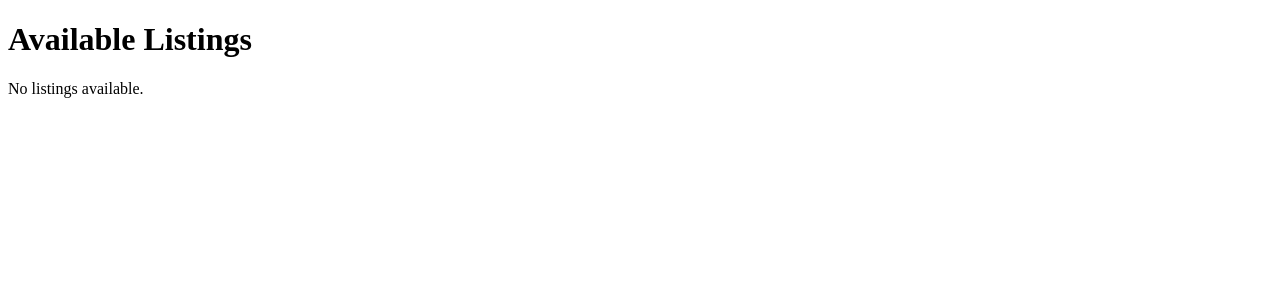
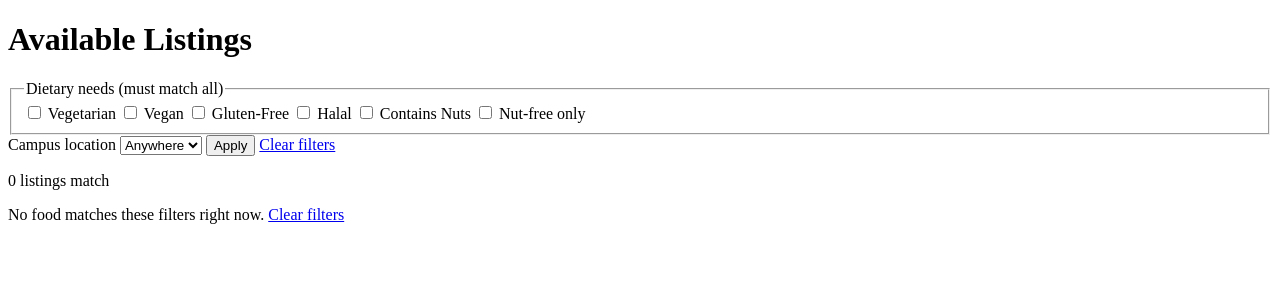
Before and after one commit to Barlos1233/Project-2, a Flask app: page /listings/ in a window 1280 px wide. Shown: the top 300 px of the page. Run offline with Flask 3, Linux system fonts and the light colour scheme; the visitor is signed in with stand-in values (Sample User, id 1); data that the repository does not hold is empty.

Commit message:
US8 version1

```diff
--- a/src/app.py
+++ b/src/app.py
@@ -1,5 +1,6 @@
 import os
 
+import click
 from flask import Flask, abort, jsonify, render_template
 from flask_login import current_user, login_required
 from sqlalchemy import text
@@ -7,6 +8,15 @@ from sqlalchemy import text
 from auth.routes import auth_bp
 from extensions import db, login_manager
 from listings.routes import listings_bp
+from models import Location
+
+
+CAMPUS_LOCATIONS = [
+    "Student Union",
+    "Library",
+    "Engineering Building",
+    "Dorms North",
+]
 
 
 def create_app():
@@ -26,6 +36,14 @@ def create_app():
     # Make sure the database tables exist before the app starts serving pages.
     with app.app_context():
         db.create_all()
+
+    @app.cli.command("seed-locations")
+    def seed_locations():
+        for name in CAMPUS_LOCATIONS:
+            if not Location.query.filter_by(name=name).first():
+                db.session.add(Location(name=name))
+        db.session.commit()
+        click.echo("Locations seeded")
 
     # Keep the short login links working alongside the /auth links.
     app.add_url_rule(
--- a/src/listings/routes.py
+++ b/src/listings/routes.py
@@ -1,16 +1,22 @@
 from datetime import datetime, timezone
+
+from flask import Blueprint, flash, redirect, render_template, request, url_for
 from flask_login import current_user, login_required
-
-from flask import Blueprint, flash, redirect, render_template, url_for
-from flask_login import current_user, login_required
+from sqlalchemy import String, cast
 
 from decorators import vendor_required
 from extensions import db
-from models import Listing
+from models import FILTERABLE_TAGS, Listing, Location
 from .forms import ListingForm, to_utc
 
 
 listings_bp = Blueprint("listings", __name__, url_prefix="/listings")
+
+
+def _contains_tag(tag):
+    if db.session.get_bind().dialect.name == "sqlite":
+        return cast(Listing.dietary_tags, String).like(f'%"{tag}"%')
+    return Listing.dietary_tags.contains([tag])
 
 
 @listings_bp.route("/new", methods=["GET", "POST"])
@@ -26,7 +32,7 @@ def post_listing():
             title=form.title.data.strip(),
             description=form.description.data.strip(),
             portions=form.portions.data,
-            pickup_location=form.pickup_location.data.strip(),
+            location_id=form.location_id.data,
             dietary_tags=form.dietary_tags.data,
             pickup_start=to_utc(form.pickup_start.data),
             pickup_end=to_utc(form.pickup_end.data),
@@ -56,20 +62,34 @@ def my_listings():
 @listings_bp.get("/")
 @login_required
 def browse_listings():
+    selected_tags = [
+        tag for tag in request.args.getlist("tags") if tag in FILTERABLE_TAGS
+    ]
+    nut_free = request.args.get("nut_free") == "1"
+    location_id = request.args.get("location", type=int)
+    page = request.args.get("page", 1, type=int)
 
-    now = datetime.now(timezone.utc)
+    query = Listing.query.filter(Listing.pickup_end > datetime.now(timezone.utc))
+    query = query.filter(Listing.portions > 0)
+    if selected_tags:
+        query = query.filter(*(_contains_tag(tag) for tag in selected_tags))
+    if nut_free:
+        query = query.filter(~_contains_tag("contains nuts"))
+    if location_id:
+        query = query.filter(Listing.location_id == location_id)
 
-    listings = (
-        Listing.query
-        .filter(Listing.pickup_end > now)
-        .filter(Listing.portions > 0)
-        .order_by(Listing.pickup_end.asc())
-        .all()
+    pagination = query.order_by(Listing.pickup_start).paginate(
+        page=page, per_page=12, error_out=False
     )
 
     return render_template(
         "browse_listings.html",
-        listings=listings
+        pagination=pagination,
+        locations=Location.query.order_by(Location.name).all(),
+        tag_choices=FILTERABLE_TAGS,
+        selected_tags=selected_tags,
+        nut_free=nut_free,
+        location_id=location_id,
     )
 # us4
 
--- a/src/models.py
+++ b/src/models.py
@@ -4,6 +4,7 @@ from sqlalchemy.dialects.postgresql import ARRAY
 from extensions import db, login_manager
 
 DIETARY_TAGS = ["vegetarian", "vegan", "gluten-free", "halal", "contains nuts"]
+FILTERABLE_TAGS = list(DIETARY_TAGS)
 
 # US1: User accounts, role, and password hashing support registration and login.
 # A user can be a student or vendor. Passwords are saved in a protected form.
@@ -26,6 +27,11 @@ class User(UserMixin,db.Model):
         # Check a typed password against the protected saved code.
         return check_password_hash(self.password_hash, password)
 
+class Location(db.Model):
+    __tablename__ = "locations"
+
+    id = db.Column(db.Integer, primary_key=True)
+    name = db.Column(db.String(100), nullable=False, unique=True)
 
 @login_manager.user_loader
 def load_user(user_id):
@@ -46,18 +52,22 @@ class Listing(db.Model):
     title = db.Column(db.String(120), nullable=False)
     description = db.Column(db.Text, nullable=False)
     portions = db.Column(db.Integer, nullable=False)
-    pickup_location = db.Column(db.String(255), nullable=False)
+    location_id = db.Column(
+        db.Integer, db.ForeignKey("locations.id"), nullable=False, index=True
+    )
     dietary_tags = db.Column(ARRAY(db.String), nullable=False, default=list)
     pickup_start = db.Column(db.DateTime(timezone=True), nullable=False)
     pickup_end = db.Column(db.DateTime(timezone=True), nullable=False)
     created_at = db.Column(db.DateTime(timezone=True), server_default=db.func.now())
 
     vendor = db.relationship("User", backref="listings")
+    location = db.relationship("Location")
 
     # Keep the number of portions and the pickup times within safe limits.
     __table_args__ = (
         db.CheckConstraint("portions BETWEEN 1 AND 100", name="ck_portions_range"),
         db.CheckConstraint("pickup_end > pickup_start", name="ck_window_order"),
+        db.Index("ix_listings_dietary_tags", "dietary_tags", postgresql_using="gin"),
     )
 
 
--- a/src/templates/browse_listings.html
+++ b/src/templates/browse_listings.html
@@ -1,56 +1,70 @@
-<!DOCTYPE html>
-<html>
+<!doctype html>
+<html lang="en">
   <head>
+    <meta charset="utf-8">
     <title>Browse Listings</title>
   </head>
   <body>
-
     <h1>Available Listings</h1>
 
-{% if listings %}
+    <form method="get" action="{{ url_for('listings.browse_listings') }}">
+      <fieldset>
+        <legend>Dietary needs (must match all)</legend>
+        {% for tag in tag_choices %}
+          <label>
+            <input type="checkbox" name="tags" value="{{ tag }}"
+                   {% if tag in selected_tags %}checked{% endif %}>
+            {{ tag.title() }}
+          </label>
+        {% endfor %}
+        <label>
+          <input type="checkbox" name="nut_free" value="1"
+                 {% if nut_free %}checked{% endif %}>
+          Nut-free only
+        </label>
+      </fieldset>
 
-    {% for listing in listings %}
+      <label>Campus location
+        <select name="location">
+          <option value="">Anywhere</option>
+          {% for loc in locations %}
+            <option value="{{ loc.id }}"
+                    {% if loc.id == location_id %}selected{% endif %}>
+              {{ loc.name }}
+            </option>
+          {% endfor %}
+        </select>
+      </label>
 
-        <div style="border:1px solid black;padding:10px;margin-bottom:10px;">
+      <button type="submit">Apply</button>
+      <a href="{{ url_for('listings.browse_listings') }}">Clear filters</a>
+    </form>
 
-            <h2>{{ listing.title }}</h2>
+    <p>{{ pagination.total }} listing{{ '' if pagination.total == 1 else 's' }} match</p>
 
-            <p>
-                <strong>Vendor:</strong>
-                {{ listing.vendor.name }}
+    {% for listing in pagination.items %}
+      <article>
+        <h3>{{ listing.title }}</h3>
+        <p>{{ listing.vendor.name }} · {{ listing.location.name }}</p>
+        <p>{{ listing.pickup_start }} – {{ listing.pickup_end }} ·
+           {{ listing.portions }} portions</p>
+        <p>{{ listing.dietary_tags | join(', ') }}</p>
+      </article>
+    {% else %}
+      <p>No food matches these filters right now.
+        <a href="{{ url_for('listings.browse_listings') }}">Clear filters</a>
       </p>
-
-            <p>
-                <strong>Pickup Location:</strong>
-                {{ listing.pickup_location }}
-            </p>
-
-            <p>
-                <strong>Dietary Tags:</strong>
-                {{ listing.dietary_tags }}
-            </p>
-
-            <p>
-                <strong>Portions Remaining:</strong>
-                {{ listing.portions }}
-            </p>
-
-            <p>
-                <strong>Pickup Window:</strong>
-                {{ listing.pickup_start }}
-                -
-                {{ listing.pickup_end }}
-            </p>
-
-        </div>
-
     {% endfor %}
 
-{% else %}
-
-    <p>No listings available.</p>
-
+    {% if pagination.has_prev %}
+      <a href="{{ url_for('listings.browse_listings', page=pagination.prev_num,
+                          tags=selected_tags, location=location_id,
+                          nut_free='1' if nut_free else None) }}">Previous</a>
     {% endif %}
-
+    {% if pagination.has_next %}
+      <a href="{{ url_for('listings.browse_listings', page=pagination.next_num,
+                          tags=selected_tags, location=location_id,
+                          nut_free='1' if nut_free else None) }}">Next</a>
+    {% endif %}
   </body>
 </html>
--- a/src/templates/my_listings.html
+++ b/src/templates/my_listings.html
@@ -13,7 +13,7 @@
         <h2>{{ listing.title }}</h2>
         <p>{{ listing.description }}</p>
         <p>{{ listing.portions }} portions</p>
-        <p>{{ listing.pickup_location }}</p>
+        <p>{{ listing.location.name }}</p>
         <p>{{ listing.pickup_start }} – {{ listing.pickup_end }}</p>
       </article>
     {% else %}
```
Also changed, not shown: src/listings/forms.py (+11 -3 lines), tests/test_browse.py (added, +136 -0 lines), tests/test_listings.py (+22 -2 lines), README.md. Lines whose indentation alone changed are shown as unchanged.
